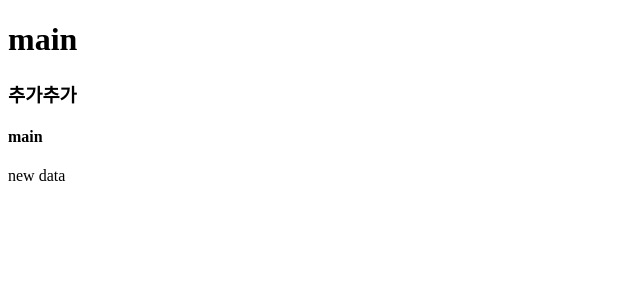
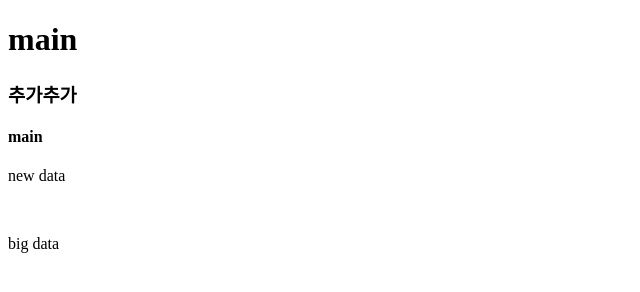
Before and after one commit to whiteNight991/main, a plain HTML site: page index.html in a window 1280 px wide. Shown: the full height of the page, 0-640 px from the left. Drawn offline with Linux system fonts and the light colour scheme.

Commit message:
new file

```diff
--- a/index.html
+++ b/index.html
@@ -11,5 +11,7 @@
     <h4>main</h4>
 
     <p>new data</p>
+    <br>
+    <p>big data</p>
 </body>
-</html>
+</html
```
